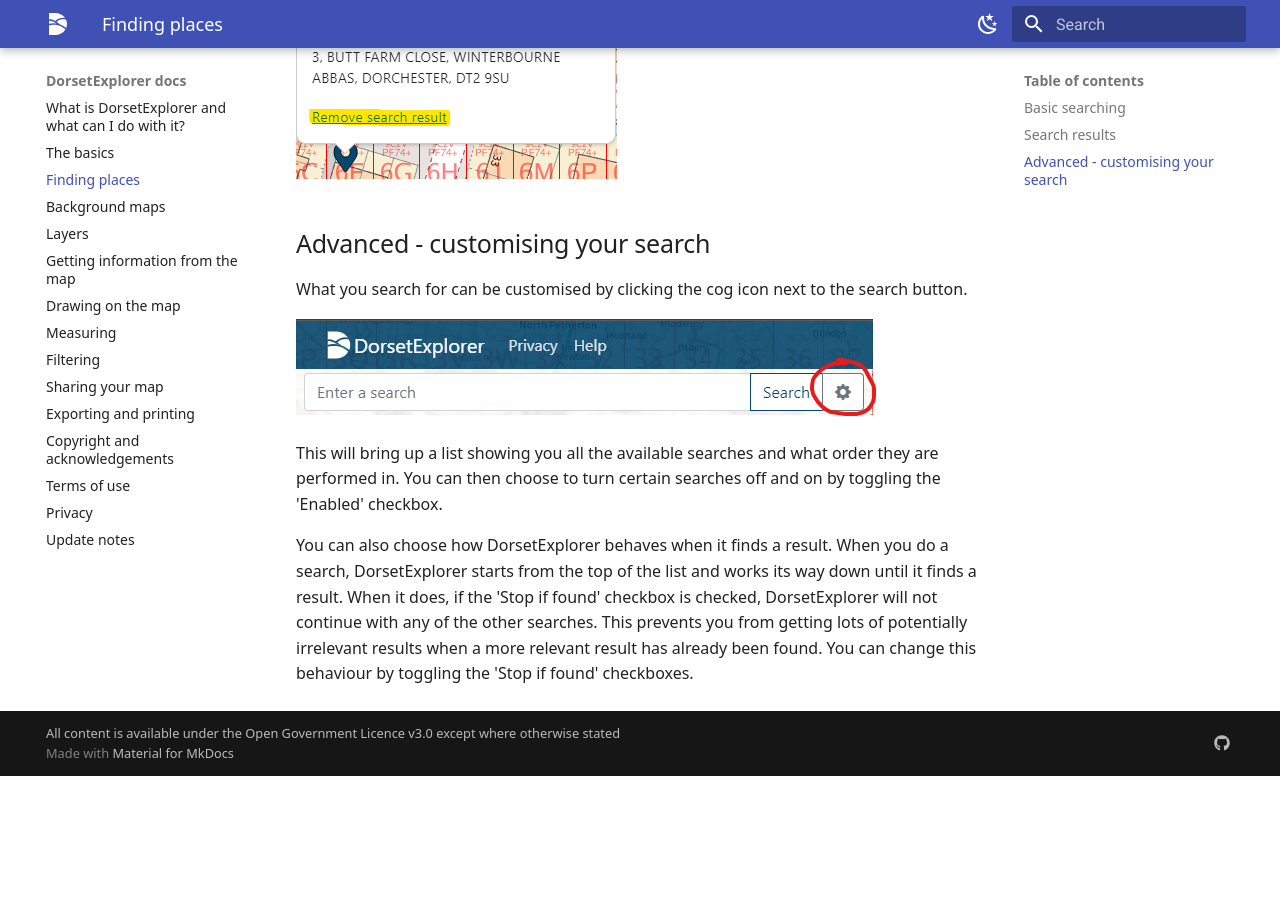
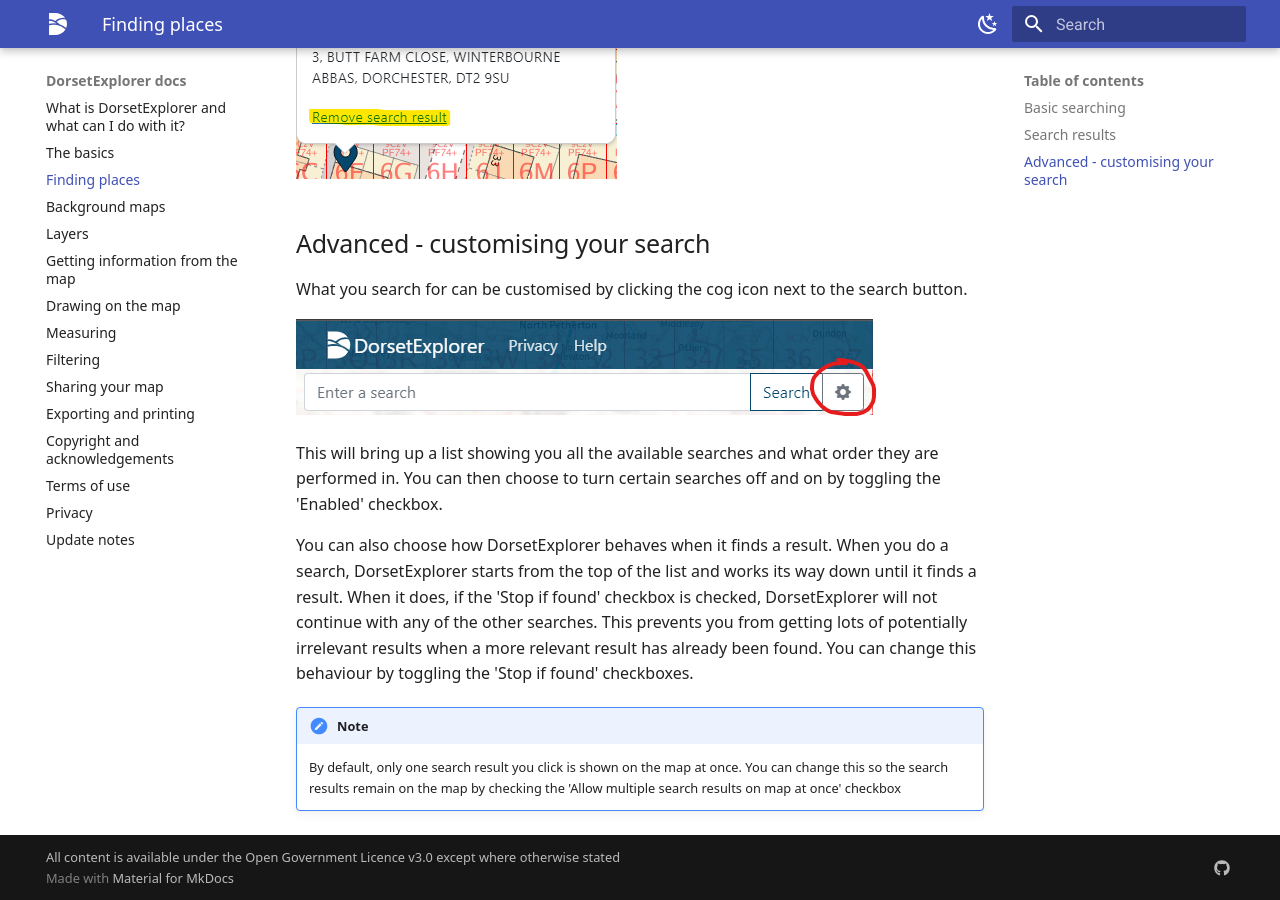
Before and after one commit to Zoobdude/DorsetExplorer-Docs, an MkDocs documentation site: the page built from docs/searching.md, in a window 1280 px wide and 900 px high, scrolled down 1132 px. Built offline with MkDocs 1.6.1 and Material for MkDocs 9.7.7, drawn with Linux system fonts in a browser that asks for light colours; before the commit the page ends 1908 px from its top, so only the background shows below that.

Commit message:
Update searching.md

```diff
--- a/docs/searching.md
+++ b/docs/searching.md
@@ -34,3 +34,6 @@
 This will bring up a list showing you all the available searches and what order they are performed in. You can then choose to turn certain searches off and on by toggling the 'Enabled' checkbox.
 
 You can also choose how DorsetExplorer behaves when it finds a result. When you do a search, DorsetExplorer starts from the top of the list and works its way down until it finds a result. When it does, if the 'Stop if found' checkbox is checked, DorsetExplorer will not continue with any of the other searches. This prevents you from getting lots of potentially irrelevant results when a more relevant result has already been found. You can change this behaviour by toggling the 'Stop if found' checkboxes.
+
+!!! note
+    By default, only one search result you click is shown on the map at once. You can change this so the search results remain on the map by checking the 'Allow multiple search results on map at once' checkbox
```
